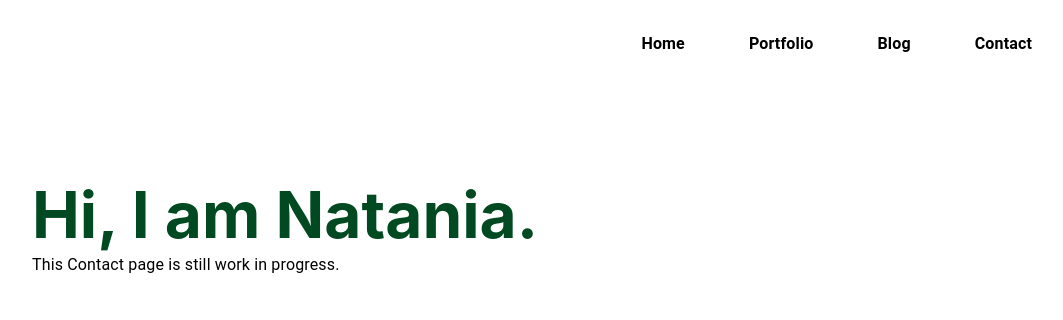
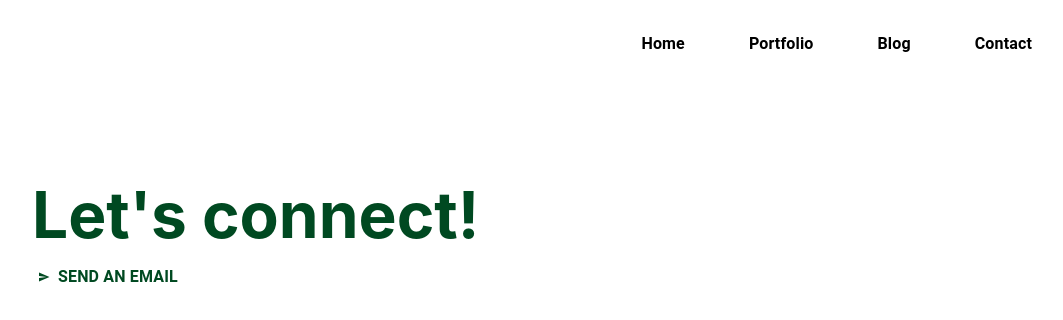
Before and after one commit to nataniayp/nataniayp.github.io, a React (Create React App) app: page /#/contact in a window 1280 px wide. Shown: the top 320 px of the page, without its empty margins (160-1223 px from the left). Built offline with nearby package versions, Linux system fonts and the light colour scheme.

Commit message:
Add simple contact page

```diff
--- a/src/pages/Contact.tsx
+++ b/src/pages/Contact.tsx
@@ -1,6 +1,25 @@
 import React from "react";
+import { Link } from "react-router-dom";
 import { Box, Container, Typography } from "@mui/material";
 import { useTheme } from "@material-ui/core";
+import styled, { css } from "styled-components";
+import SendIcon from "@mui/icons-material/Send";
+
+const STypography = styled(Typography)`
+  ${(_) => css`
+    margin-top: 12px;
+    display: flex;
+    align-items: center;
+    color: #004921;
+    text-decoration: none;
+    font-weight: 600;
+    &:hover {
+      text-decoration: underline;
+      background: none;
+      background-color: none;
+    }
+  `}
+`;
 
 export const Contact = () => {
   const theme = useTheme();
@@ -26,9 +45,14 @@ export const Contact = () => {
               color: theme.palette.primary.dark,
             }}
           >
-            Hi, I am Natania.
+            Let's connect!
           </Box>
-          <Typography>This Contact page is still work in progress.</Typography>
+          <STypography component={Link} to={"mailto:natania.yovela@gmail.com"}>
+            <SendIcon
+              sx={{ color: "#004921", height: "12px", marginRight: "2px" }}
+            />
+            SEND AN EMAIL
+          </STypography>
         </Box>
       </Box>
     </Container>
```
